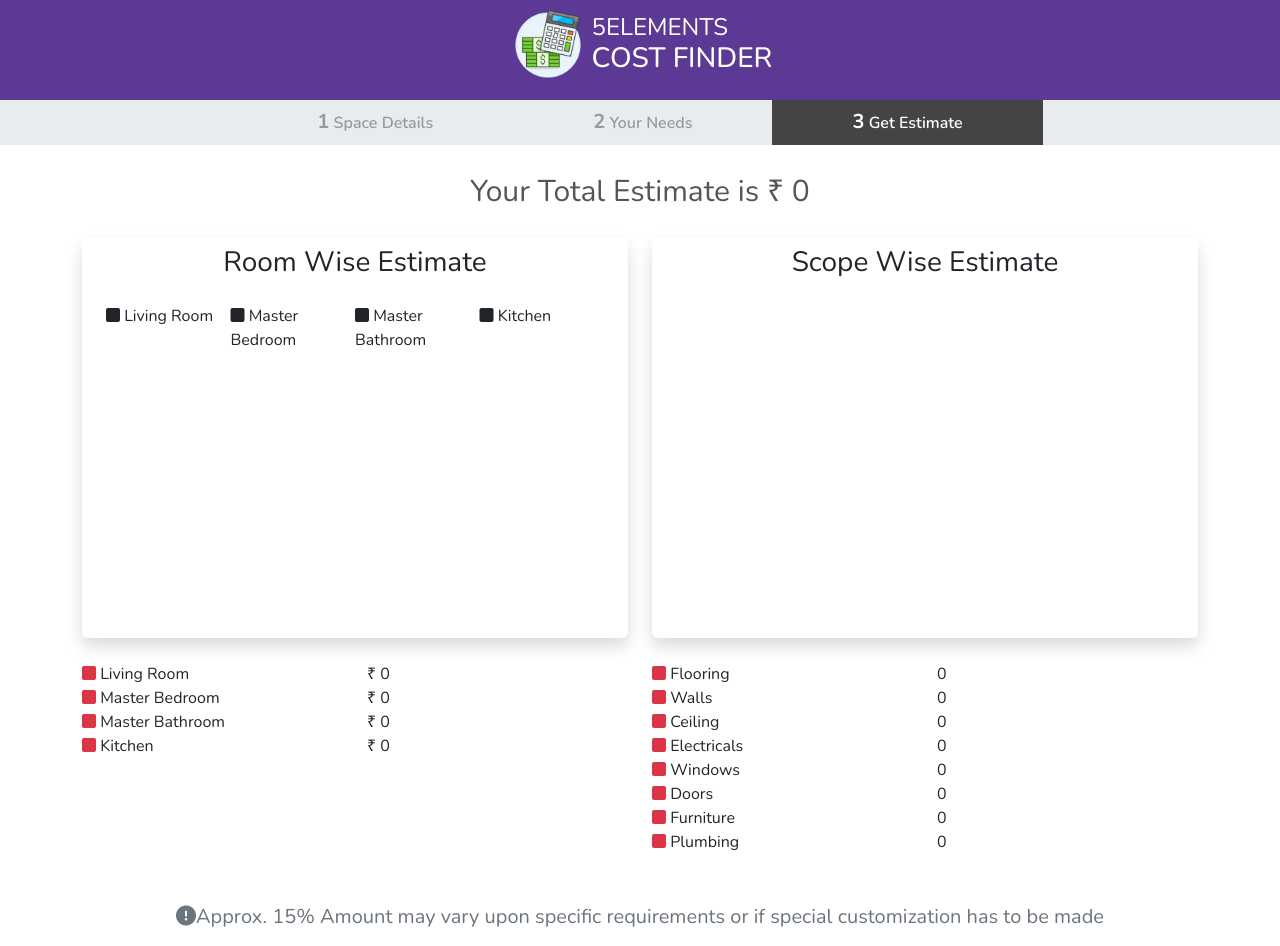
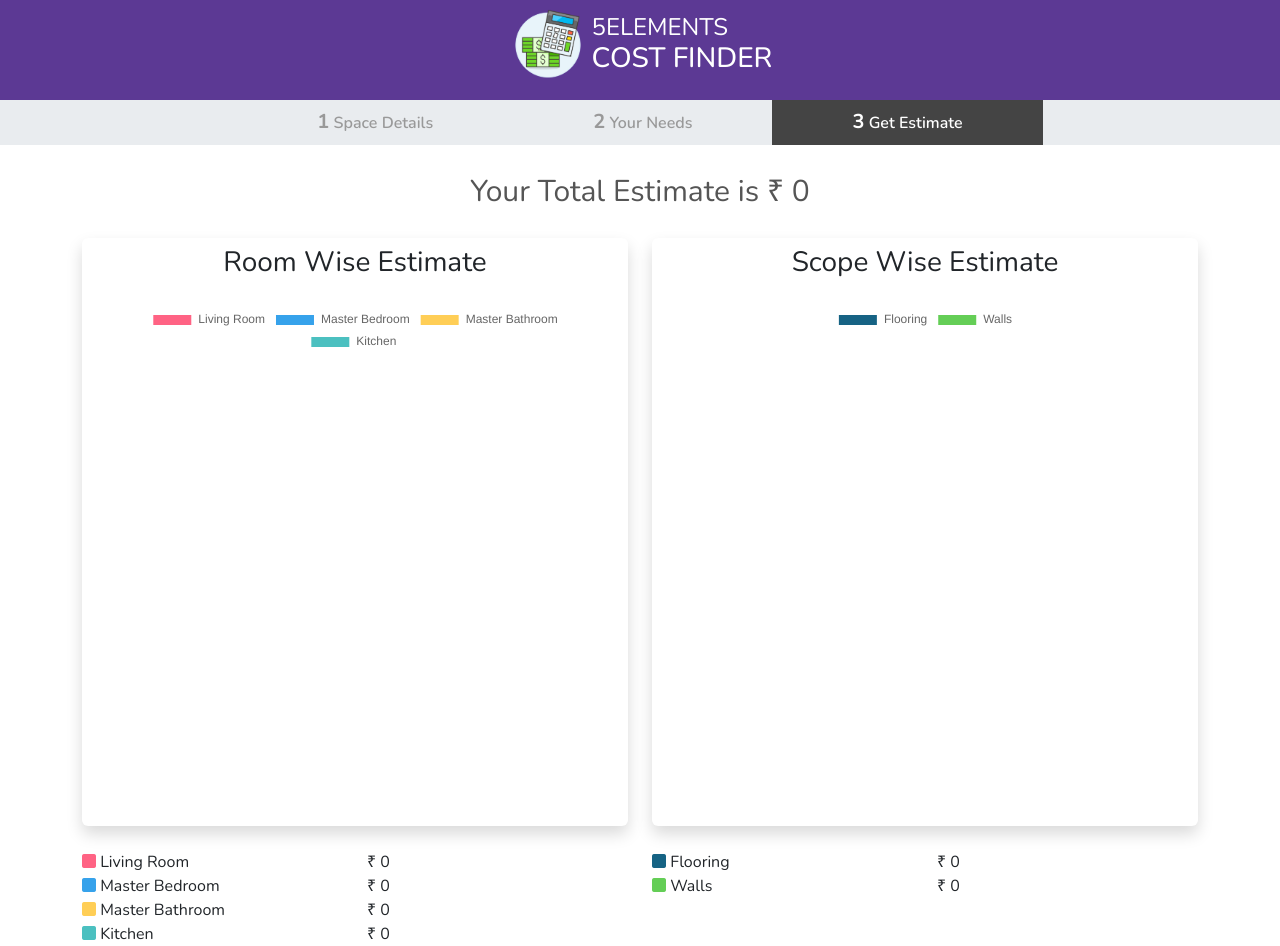
Before and after one commit to prajot-appsdeployer/cost-finder, a React (Vite) app: page /step3 in a window 1280 px wide. Shown: the top 946 px of the page. Built offline with nearby package versions, Linux system fonts and the light colour scheme.

Commit message:
added pie charts to the step3 page

```diff
--- a/package.json
+++ b/package.json
@@ -11,8 +11,10 @@
   "dependencies": {
     "@reduxjs/toolkit": "^1.9.1",
     "bootstrap": "^5.2.3",
+    "chart.js": "^4.2.0",
     "react": "^18.2.0",
     "react-bootstrap": "^2.7.0",
+    "react-chartjs-2": "^5.2.0",
     "react-dom": "^18.2.0",
     "react-redux": "^8.0.5",
     "react-router-dom": "^6.7.0"
--- /dev/null
+++ b/src/Colours1.js
@@ -0,0 +1,31 @@
+export const Colours1 = [
+  "rgb(255, 99, 132)",
+  "rgb(54, 162, 235)",
+  "rgb(255, 206, 86)",
+  "rgb(75, 192, 192)",
+  "rgb(153, 102, 255)",
+  "rgb(255, 159, 64)",
+  "rgb(135, 206, 250)",
+  "rgb(255, 0, 255)",
+  "rgb(0, 255, 255)",
+  "rgb(255, 0, 0)",
+  "rgb(0, 255, 0)",
+  "rgb(0, 0, 255)",
+  "rgb(192, 192, 192)",
+  "rgb(255, 255, 0)",
+  "rgb(128, 0, 128)",
+  "rgb(0, 128, 128)",
+  "rgb(128, 128, 0)",
+  "rgb(255, 165, 0)",
+  "rgb(0, 128, 0)",
+  "rgb(0, 0, 128)",
+  "rgb(255, 192, 203)",
+  "rgb(245, 245, 245)",
+  "rgb(255, 250, 205)",
+  "rgb(240, 248, 255)",
+  "rgb(220, 220, 220)",
+  "rgb(255, 228, 196)",
+  "rgb(248, 248, 248)",
+  "rgb(255, 235, 205)",
+  "rgb(250, 250, 210)",
+];
--- /dev/null
+++ b/src/Colours2.js
@@ -0,0 +1,12 @@
+export const Colours2 = [
+  "rgb(22, 99, 132)",
+  "rgb(100, 206, 86)",
+  "rgb(255, 100, 0)",
+  "rgb(150, 192, 192)",
+  "rgb(53, 102, 255)",
+  "rgb(200, 159, 64)",
+  "rgb(58, 162, 235)",
+  "rgb(35, 206, 250)",
+  "rgb(255, 50, 255)",
+  "rgb(10, 255, 255)",
+];
--- a/src/components/Step2/Flooring.jsx
+++ b/src/components/Step2/Flooring.jsx
@@ -16,21 +16,21 @@ export const Flooring = ({ roomIndex, roomID }) => {
       id: 1,
       src: "http://costfinder.consdeployer.com/assets/productselection/livingroom/flooring/vitrified.png",
       title: "Virtified Tiles",
-      cost: 25000,
+      cost: 32000,
       active: false,
     },
     {
       id: 2,
       src: "http://costfinder.consdeployer.com/assets/productselection/livingroom/flooring/wooden.png",
       title: "Wooden Flooring",
-      cost: 35000,
+      cost: 28000,
       active: false,
     },
     {
       id: 3,
       src: "http://costfinder.consdeployer.com/assets/productselection/livingroom/flooring/italian.png",
       title: "Italian Marble",
-      cost: 50000,
+      cost: 55000,
       active: false,
     },
   ];
--- a/src/components/Step2/Walls.jsx
+++ b/src/components/Step2/Walls.jsx
@@ -21,7 +21,7 @@ export const Walls = ({ roomIndex, roomID }) => {
       id: 4,
       src: "http://costfinder.consdeployer.com/assets/productselection/livingroom/walltreatment/painting.png",
       title: "Painting",
-      cost: 26000,
+      cost: 20000,
     },
     {
       id: 5,
@@ -33,7 +33,7 @@ export const Walls = ({ roomIndex, roomID }) => {
       id: 6,
       src: "http://costfinder.consdeployer.com/assets/productselection/livingroom/walltreatment/paintingwallputtywallpaper.png",
       title: "Painting, Putty and Wallpaper",
-      cost: 55000,
+      cost: 60000,
     },
   ];
 
--- /dev/null
+++ b/src/components/step3/CustomizationChart.jsx
@@ -0,0 +1,70 @@
+import React from "react";
+import { Chart as ChartJS, ArcElement, Tooltip, Legend } from "chart.js";
+import { Doughnut } from "react-chartjs-2";
+import { useSelector } from "react-redux";
+import { Card, Col, Row } from "react-bootstrap";
+import { Colours2 } from "../../Colours2";
+
+ChartJS.register(ArcElement, Tooltip, Legend);
+
+export const CustomizationChart = () => {
+  const home = useSelector((el) => el.home.house);
+
+  const customizationTitles = ["Flooring", "Walls"];
+
+  let floorPrice = 0,
+    wallPrice = 0;
+  home.forEach((obj) => {
+    if (obj.floorCost) floorPrice += obj.floorCost;
+    if (obj.wallCost) wallPrice += obj.wallCost;
+  });
+
+  const customizationExpense = [floorPrice, wallPrice];
+
+  const data = {
+    labels: customizationTitles,
+    datasets: [
+      {
+        label: "Expense on customization",
+        data: customizationExpense,
+        backgroundColor: Colours2,
+        hoverOffset: 4,
+      },
+    ],
+  };
+
+  const options = {};
+
+  return (
+    <div>
+      <Card
+        className="shadow  border-0 mb-4 p-2"
+        style={{ minHeight: "400px" }}
+      >
+        <Card.Title className="display-6 text-center fs-3">
+          Scope Wise Estimate
+        </Card.Title>
+        <Card.Body>
+          <Doughnut data={data} options={options}></Doughnut>
+        </Card.Body>
+      </Card>
+
+      {customizationTitles.map((title, index) => {
+        return (
+          <Row key={index}>
+            <Col>
+              <span>
+                <i
+                  className="fa-solid fa-square "
+                  style={{ color: Colours2[index] }}
+                ></i>
+              </span>{" "}
+              {title}
+            </Col>
+            <Col>₹ {customizationExpense[index]}</Col>
+          </Row>
+        );
+      })}
+    </div>
+  );
+};
--- /dev/null
+++ b/src/components/step3/RoomChart.jsx
@@ -0,0 +1,75 @@
+import React from "react";
+import { Chart as ChartJS, ArcElement, Tooltip, Legend } from "chart.js";
+import { Doughnut } from "react-chartjs-2";
+import { useSelector } from "react-redux";
+import { Colours1 } from "../../Colours1";
+import { Card, Col, Row } from "react-bootstrap";
+
+ChartJS.register(ArcElement, Tooltip, Legend);
+
+export const RoomChart = () => {
+  const home = useSelector((el) => el.home.house);
+
+  const RoomTitles = home.map((el) => el.title);
+  const Flooring = home.map((el) => {
+    let floorCost = 0;
+    let wallCost = 0;
+    if (el.floorCost !== undefined) {
+      floorCost = el.floorCost;
+    }
+    if (el.wallCost !== undefined) {
+      wallCost = el.wallCost;
+    }
+    return floorCost + wallCost;
+  });
+
+  const data = {
+    labels: RoomTitles,
+    datasets: [
+      {
+        label: "Expense on per room",
+        data: Flooring,
+        backgroundColor: Colours1,
+        hoverOffset: 4,
+      },
+    ],
+  };
+
+  const options = {};
+
+  return (
+    <div>
+      <Card
+        className=" shadow border-0 mb-4 p-2 "
+        style={{ minHeight: "400px" }}
+      >
+        <Card.Title className="display-6 text-center fs-3">
+          Room Wise Estimate
+        </Card.Title>
+
+        <Card.Body>
+          <Doughnut data={data} options={options}></Doughnut>
+        </Card.Body>
+      </Card>
+
+      <div>
+        {RoomTitles.map((title, index) => {
+          return (
+            <Row key={index}>
+              <Col>
+                <span>
+                  <i
+                    className="fa-solid fa-square "
+                    style={{ color: Colours1[index] }}
+                  ></i>
+                </span>{" "}
+                {title}
+              </Col>
+              <Col>₹ {Flooring[index]}</Col>
+            </Row>
+          );
+        })}
+      </div>
+    </div>
+  );
+};
--- a/src/pages/Step3.jsx
+++ b/src/pages/Step3.jsx
@@ -1,148 +1,29 @@
 import React from "react";
-import Card from "react-bootstrap/Card";
-import { Row, Col, Container } from "react-bootstrap";
+
+import { Container } from "react-bootstrap";
 import { useSelector } from "react-redux";
+import { CustomizationChart } from "../components/step3/CustomizationChart";
+import { RoomChart } from "../components/step3/RoomChart";
 
 export const Step3 = () => {
   const home = useSelector((el) => el.home.house);
+  const totalCost = useSelector((el) => el.home.totalCost);
 
   return (
     <>
       <Container>
         <section className="mt-4">
-          <p className="text-center title mb-4">Your Total Estimate is ₹ 0</p>
+          <p className="text-center title mb-4">
+            Your Total Estimate is ₹ {totalCost}
+          </p>
 
           <div className=" row ">
             <div className="col-lg-6 mb-5 ">
-              <Card
-                className=" shadow border-0 mb-4 p-2 "
-                style={{ minHeight: "400px" }}
-              >
-                <Card.Title className="display-6 text-center fs-3">
-                  Room Wise Estimate
-                </Card.Title>
-
-                <Card.Body>
-                  <div className="d-flex">
-                    {home.map((room, index) => {
-                      return (
-                        <>
-                          <Col key={index}>
-                            <span>
-                              <i className="fa-solid fa-square"></i>
-                            </span>{" "}
-                            {room.title}
-                          </Col>
-                        </>
-                      );
-                    })}
-                  </div>
-                </Card.Body>
-              </Card>
-
-              <div>
-                {home.map((room, index) => {
-                  return (
-                    <Row key={index}>
-                      <Col>
-                        <span>
-                          <i className="fa-solid fa-square text-danger"></i>
-                        </span>{" "}
-                        {room.title}
-                      </Col>
-                      <Col>₹ 0</Col>
-                    </Row>
-                  );
-                })}
-              </div>
+              <RoomChart />
             </div>
 
-            <div className="col-lg-6">
-              <Card
-                className="shadow  border-0 mb-4 p-2"
-                style={{ minHeight: "400px" }}
-              >
-                <Card.Title className="display-6 text-center fs-3">
-                  Scope Wise Estimate
-                </Card.Title>
-                <Card.Body></Card.Body>
-              </Card>
-
-              <div>
-                <Row>
-                  <Col>
-                    <span>
-                      <i className="fa-solid fa-square text-danger"></i>
-                    </span>{" "}
-                    Flooring
-                  </Col>
-                  <Col>0</Col>
-                </Row>
-
-                <Row>
-                  <Col>
-                    <span>
-                      <i className="fa-solid fa-square text-danger"></i>
-                    </span>{" "}
-                    Walls
-                  </Col>
-                  <Col>0</Col>
-                </Row>
-                <Row>
-                  <Col>
-                    <span>
-                      <i className="fa-solid fa-square text-danger"></i>
-                    </span>{" "}
-                    Ceiling
-                  </Col>
-                  <Col>0</Col>
-                </Row>
-                <Row>
-                  <Col>
-                    <span>
-                      <i className="fa-solid fa-square text-danger"></i>
-                    </span>{" "}
-                    Electricals
-                  </Col>
-                  <Col>0</Col>
-                </Row>
-                <Row>
-                  <Col>
-                    <span>
-                      <i className="fa-solid fa-square text-danger"></i>
-                    </span>{" "}
-                    Windows
-                  </Col>
-                  <Col>0</Col>
-                </Row>
-                <Row>
-                  <Col>
-                    <span>
-                      <i className="fa-solid fa-square text-danger"></i>
-                    </span>{" "}
-                    Doors
-                  </Col>
-                  <Col>0</Col>
-                </Row>
-                <Row>
-                  <Col>
-                    <span>
-                      <i className="fa-solid fa-square text-danger"></i>
-                    </span>{" "}
-                    Furniture
-                  </Col>
-                  <Col>0</Col>
-                </Row>
-                <Row>
-                  <Col>
-                    <span>
-                      <i className="fa-solid fa-square text-danger"></i>
-                    </span>{" "}
-                    Plumbing
-                  </Col>
-                  <Col>0</Col>
-                </Row>
-              </div>
+            <div className="col-lg-6 mb-5 ">
+              <CustomizationChart />
             </div>
           </div>
         </section>
```
Also changed, not shown: src/pages/Step2.jsx (+5 -5 lines), 1 other file (tests, documents, lock files or other folders).
